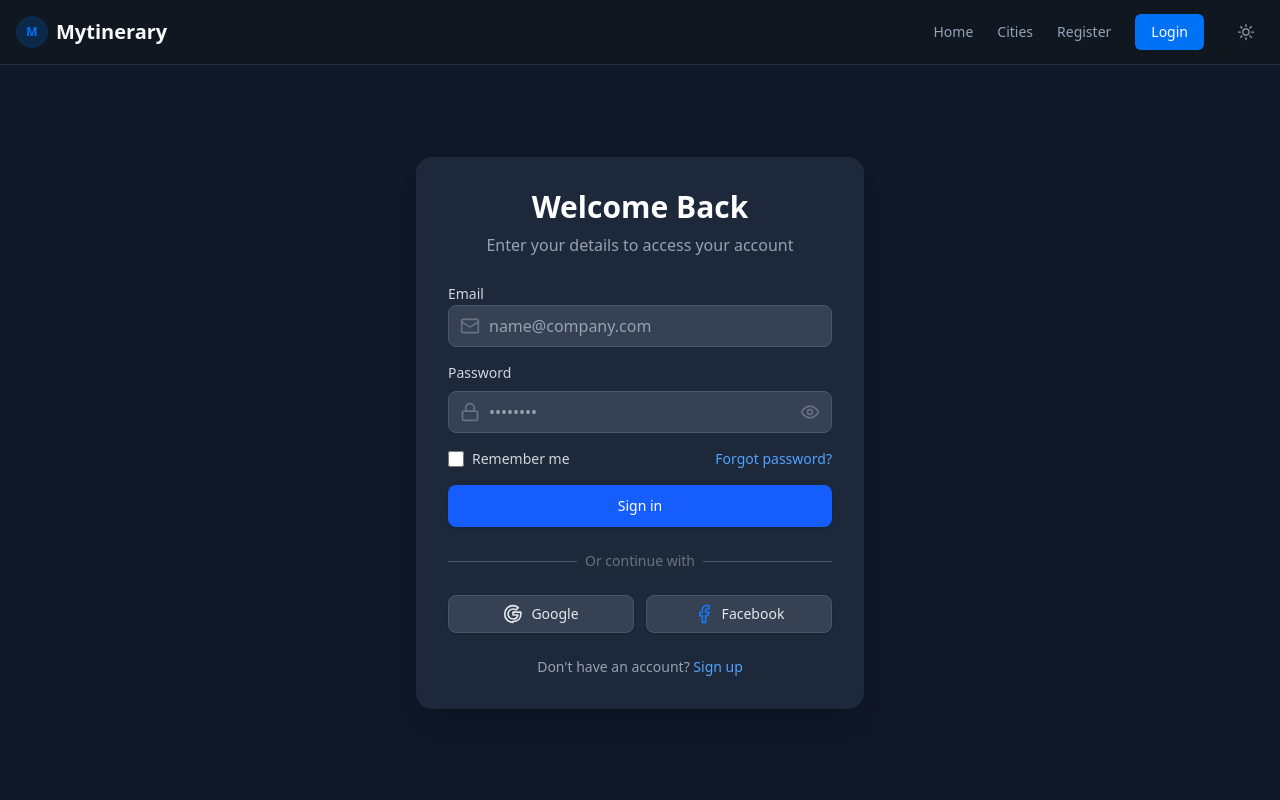
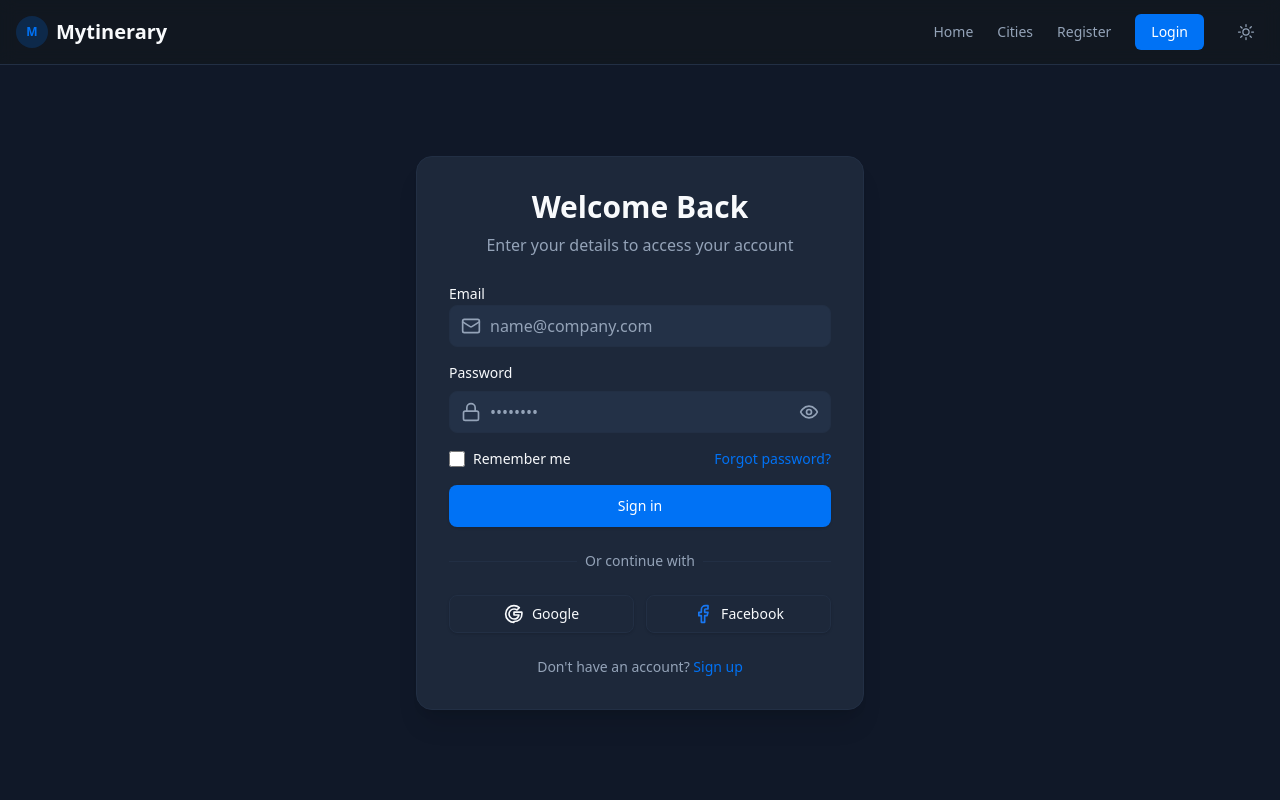
Before and after one commit to NicolasCirulli/mytinerary, a React (Vite) app: page /login in a window 1280 px wide. Shown: the top 800 px of the page. Built offline with nearby package versions, Linux system fonts and the light colour scheme.

Commit message:
fix: LoginForm con variables CSS en lugar de clases dark:

```diff
--- a/src/features/auth/components/LoginForm.tsx
+++ b/src/features/auth/components/LoginForm.tsx
@@ -27,12 +27,12 @@ export const LoginForm: React.FC = () => {
   } = useLogin();
 
   return (
-    <div className="w-full max-w-md p-8 space-y-6 bg-white dark:bg-card rounded-2xl shadow-xl">
+    <div className="w-full max-w-md p-8 space-y-6 bg-card rounded-2xl shadow-xl border border-border">
       <div className="space-y-2 text-center">
-        <h1 className="text-3xl font-bold text-gray-900 dark:text-white">
+        <h1 className="text-3xl font-bold text-foreground">
           Welcome Back
         </h1>
-        <p className="text-gray-500 dark:text-gray-400">
+        <p className="text-muted-foreground">
           Enter your details to access your account
         </p>
       </div>
@@ -40,13 +40,13 @@ export const LoginForm: React.FC = () => {
       <form onSubmit={handleLogin} className="space-y-4">
         <div className="space-y-2">
           <label
-            className="text-sm font-medium text-gray-700 dark:text-gray-300"
+            className="text-sm font-medium text-foreground"
             htmlFor="email"
           >
             Email
           </label>
           <div className="relative">
-            <div className="absolute inset-y-0 left-0 flex items-center pl-3 pointer-events-none text-gray-500">
+            <div className="absolute inset-y-0 left-0 flex items-center pl-3 pointer-events-none text-muted-foreground">
               <MailIcon className="w-5 h-5" />
             </div>
             <input
@@ -54,7 +54,7 @@ export const LoginForm: React.FC = () => {
               type="email"
               value={email}
               onChange={(e) => setEmail(e.target.value)}
-              className="w-full pl-10 pr-4 py-2 border border-gray-300 dark:border-gray-600 rounded-lg focus:ring-2 focus:ring-blue-500 focus:border-transparent bg-gray-50 dark:bg-gray-700 text-gray-900 dark:text-white placeholder-gray-400 transition-colors"
+              className="w-full pl-10 pr-4 py-2 border border-border rounded-lg focus:ring-2 focus:ring-ring focus:border-transparent bg-muted/50 text-foreground placeholder:text-muted-foreground transition-colors"
               placeholder="name@company.com"
               required
             />
@@ -64,14 +64,14 @@ export const LoginForm: React.FC = () => {
         <div className="space-y-2">
           <div className="flex justify-between items-center">
             <label
-              className="text-sm font-medium text-gray-700 dark:text-gray-300"
+              className="text-sm font-medium text-foreground"
               htmlFor="password"
             >
               Password
             </label>
           </div>
           <div className="relative">
-            <div className="absolute inset-y-0 left-0 flex items-center pl-3 pointer-events-none text-gray-500">
+            <div className="absolute inset-y-0 left-0 flex items-center pl-3 pointer-events-none text-muted-foreground">
               <LockIcon className="w-5 h-5" />
             </div>
             <input
@@ -79,14 +79,14 @@ export const LoginForm: React.FC = () => {
               type={showPassword ? "text" : "password"}
               value={password}
               onChange={(e) => setPassword(e.target.value)}
-              className="w-full pl-10 pr-10 py-2 border border-gray-300 dark:border-gray-600 rounded-lg focus:ring-2 focus:ring-blue-500 focus:border-transparent bg-gray-50 dark:bg-gray-700 text-gray-900 dark:text-white placeholder-gray-400 transition-colors"
+              className="w-full pl-10 pr-10 py-2 border border-border rounded-lg focus:ring-2 focus:ring-ring focus:border-transparent bg-muted/50 text-foreground placeholder:text-muted-foreground transition-colors"
               placeholder="••••••••"
               required
             />
             <button
               type="button"
               onClick={togglePasswordVisibility}
-              className="absolute inset-y-0 right-0 flex items-center pr-3 text-gray-500 hover:text-gray-700 dark:hover:text-gray-300 focus:outline-none"
+              className="absolute inset-y-0 right-0 flex items-center pr-3 text-muted-foreground hover:text-foreground focus:outline-none"
             >
               {showPassword ? (
                 <EyeOffIcon className="w-5 h-5" />
@@ -104,18 +104,18 @@ export const LoginForm: React.FC = () => {
               type="checkbox"
               checked={rememberMe}
               onChange={toggleRememberMe}
-              className="h-4 w-4 text-blue-600 focus:ring-blue-500 border-gray-300 rounded cursor-pointer"
+              className="h-4 w-4 text-primary focus:ring-ring border-border rounded cursor-pointer"
             />
             <label
               htmlFor="remember-me"
-              className="ml-2 block text-sm text-gray-700 dark:text-gray-300 cursor-pointer"
+              className="ml-2 block text-sm text-foreground cursor-pointer"
             >
               Remember me
             </label>
           </div>
           <Link
             to="/forgot-password"
-            className="text-sm font-medium text-blue-600 hover:text-blue-500 dark:text-blue-400 dark:hover:text-blue-300"
+            className="text-sm font-medium text-primary hover:text-primary/80"
           >
             Forgot password?
           </Link>
@@ -124,7 +124,7 @@ export const LoginForm: React.FC = () => {
         <button
           type="submit"
           disabled={isLoading}
-          className="w-full flex justify-center py-2.5 px-4 border border-transparent rounded-lg shadow-sm text-sm font-medium text-white bg-blue-600 hover:bg-blue-700 focus:outline-none focus:ring-2 focus:ring-offset-2 focus:ring-blue-500 disabled:opacity-50 disabled:cursor-not-allowed transition-colors"
+          className="w-full flex justify-center py-2.5 px-4 border border-transparent rounded-lg shadow-sm text-sm font-medium text-primary-foreground bg-primary hover:bg-primary/90 focus:outline-none focus:ring-2 focus:ring-offset-2 focus:ring-ring disabled:opacity-50 disabled:cursor-not-allowed transition-colors"
         >
           {isLoading ? "Signing in..." : "Sign in"}
         </button>
@@ -132,10 +132,10 @@ export const LoginForm: React.FC = () => {
 
       <div className="relative">
         <div className="absolute inset-0 flex items-center">
-          <div className="w-full border-t border-gray-300 dark:border-gray-600"></div>
+          <div className="w-full border-t border-border"></div>
         </div>
         <div className="relative flex justify-center text-sm">
-          <span className="px-2 bg-white dark:bg-gray-800 text-gray-500">
+          <span className="px-2 bg-card text-muted-foreground">
             Or continue with
           </span>
         </div>
@@ -145,7 +145,7 @@ export const LoginForm: React.FC = () => {
         <button
           type="button"
           onClick={handleGoogleLogin}
-          className="flex items-center justify-center px-4 py-2 border border-gray-300 dark:border-gray-600 rounded-lg shadow-sm bg-white dark:bg-gray-700 text-sm font-medium text-gray-700 dark:text-gray-200 hover:bg-gray-50 dark:hover:bg-gray-600 focus:outline-none focus:ring-2 focus:ring-offset-2 focus:ring-blue-500 transition-colors"
+          className="flex items-center justify-center px-4 py-2 border border-border rounded-lg shadow-sm bg-card text-sm font-medium text-foreground hover:bg-muted focus:outline-none focus:ring-2 focus:ring-offset-2 focus:ring-ring transition-colors"
         >
           <GoogleIcon className="w-5 h-5 mr-2" />
           Google
@@ -153,18 +153,18 @@ export const LoginForm: React.FC = () => {
         <button
           type="button"
           onClick={handleFacebookLogin}
-          className="flex items-center justify-center px-4 py-2 border border-gray-300 dark:border-gray-600 rounded-lg shadow-sm bg-white dark:bg-gray-700 text-sm font-medium text-gray-700 dark:text-gray-200 hover:bg-gray-50 dark:hover:bg-gray-600 focus:outline-none focus:ring-2 focus:ring-offset-2 focus:ring-blue-500 transition-colors"
+          className="flex items-center justify-center px-4 py-2 border border-border rounded-lg shadow-sm bg-card text-sm font-medium text-foreground hover:bg-muted focus:outline-none focus:ring-2 focus:ring-offset-2 focus:ring-ring transition-colors"
         >
           <FacebookIcon className="w-5 h-5 mr-2 text-[#1877F2]" />
           Facebook
         </button>
       </div>
 
-      <p className="text-center text-sm text-gray-600 dark:text-gray-400">
+      <p className="text-center text-sm text-muted-foreground">
         Don't have an account?{" "}
         <Link
           to="/register"
-          className="font-medium text-blue-600 hover:text-blue-500 dark:text-blue-400 dark:hover:text-blue-300"
+          className="font-medium text-primary hover:text-primary/80"
         >
           Sign up
         </Link>
```
